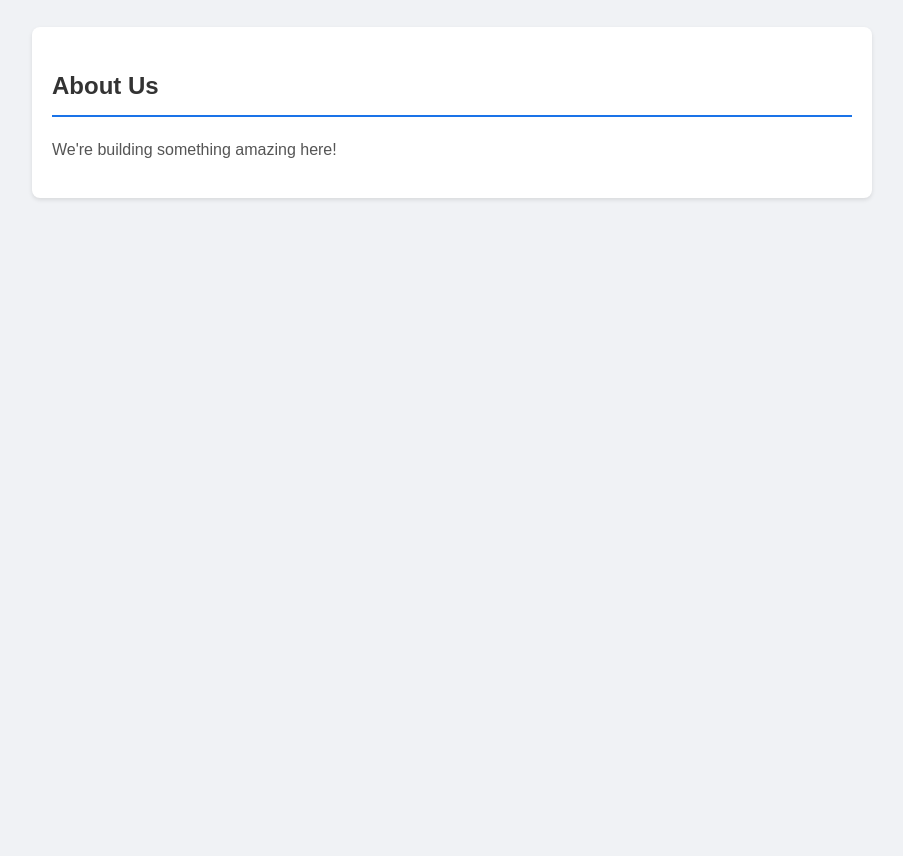
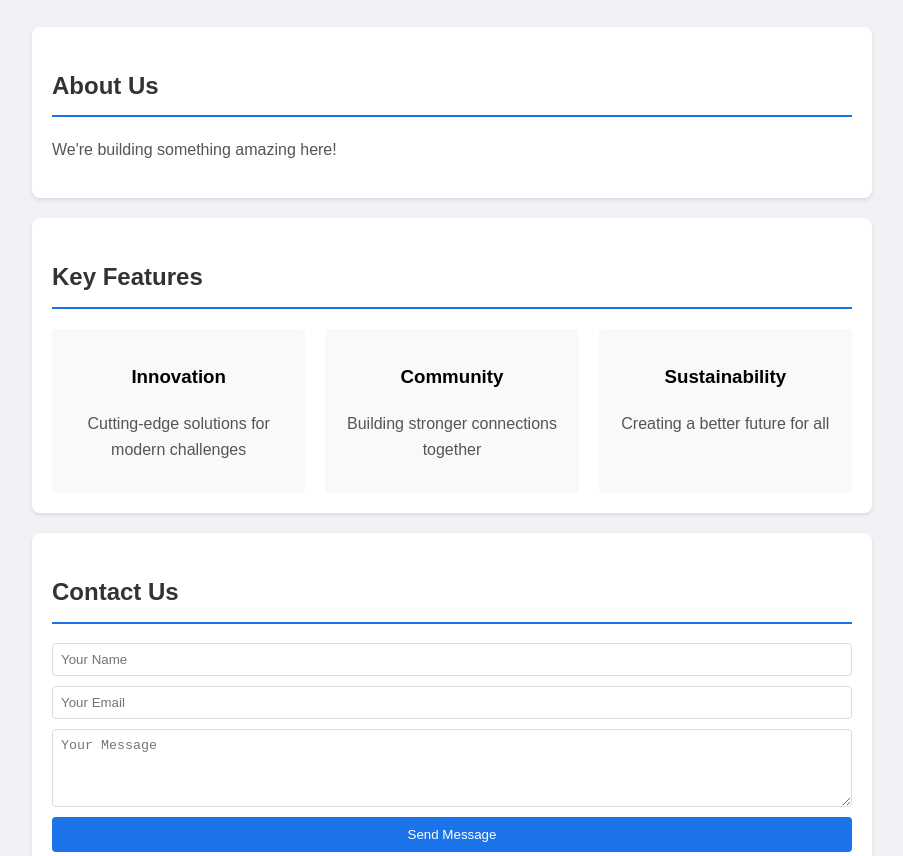
Before and after one commit to Stally333/new-society-test, a plain HTML site: page index.html in a window 1280 px wide. Shown: the part 96-952 px from the top of the page, without its empty margins (188-1091 px from the left). Before the commit the page ends 800 px from the top, so only its background shows below. Drawn offline with Linux system fonts and the light colour scheme.

Commit message:
Add new content sections to homepage

```diff
--- a/index.html
+++ b/index.html
@@ -24,6 +24,7 @@
             background-color: white;
             border-radius: 8px;
             box-shadow: 0 2px 4px rgba(0,0,0,0.1);
+            margin-bottom: 20px;
         }
         h2 {
             color: #333;
@@ -33,13 +34,83 @@
         p {
             color: #555;
         }
+        .features {
+            display: grid;
+            grid-template-columns: repeat(auto-fit, minmax(200px, 1fr));
+            gap: 20px;
+            margin-top: 20px;
+        }
+        .feature-card {
+            padding: 15px;
+            background-color: #f8f9fa;
+            border-radius: 4px;
+            text-align: center;
+        }
+        .contact-form {
+            display: grid;
+            gap: 10px;
+        }
+        input, textarea {
+            padding: 8px;
+            border: 1px solid #ddd;
+            border-radius: 4px;
+        }
+        button {
+            background-color: #1a73e8;
+            color: white;
+            border: none;
+            padding: 10px 20px;
+            border-radius: 4px;
+            cursor: pointer;
+        }
+        button:hover {
+            background-color: #1557b0;
+        }
     </style>
 </head>
 <body>
     <h1>Welcome to New Society</h1>
+
     <div class="content">
         <h2>About Us</h2>
         <p>We're building something amazing here!</p>
     </div>
+
+    <div class="content">
+        <h2>Key Features</h2>
+        <div class="features">
+            <div class="feature-card">
+                <h3>Innovation</h3>
+                <p>Cutting-edge solutions for modern challenges</p>
+            </div>
+            <div class="feature-card">
+                <h3>Community</h3>
+                <p>Building stronger connections together</p>
+            </div>
+            <div class="feature-card">
+                <h3>Sustainability</h3>
+                <p>Creating a better future for all</p>
+            </div>
+        </div>
+    </div>
+
+    <div class="content">
+        <h2>Contact Us</h2>
+        <div class="contact-form">
+            <input type="text" placeholder="Your Name">
+            <input type="email" placeholder="Your Email">
+            <textarea rows="4" placeholder="Your Message"></textarea>
+            <button type="submit">Send Message</button>
+        </div>
+    </div>
+
+    <div class="content">
+        <h2>Newsletter Signup</h2>
+        <p>Stay updated with our latest news and updates!</p>
+        <div class="contact-form">
+            <input type="email" placeholder="Enter your email address">
+            <button type="submit">Subscribe</button>
+        </div>
+    </div>
 </body>
 </html>
```
